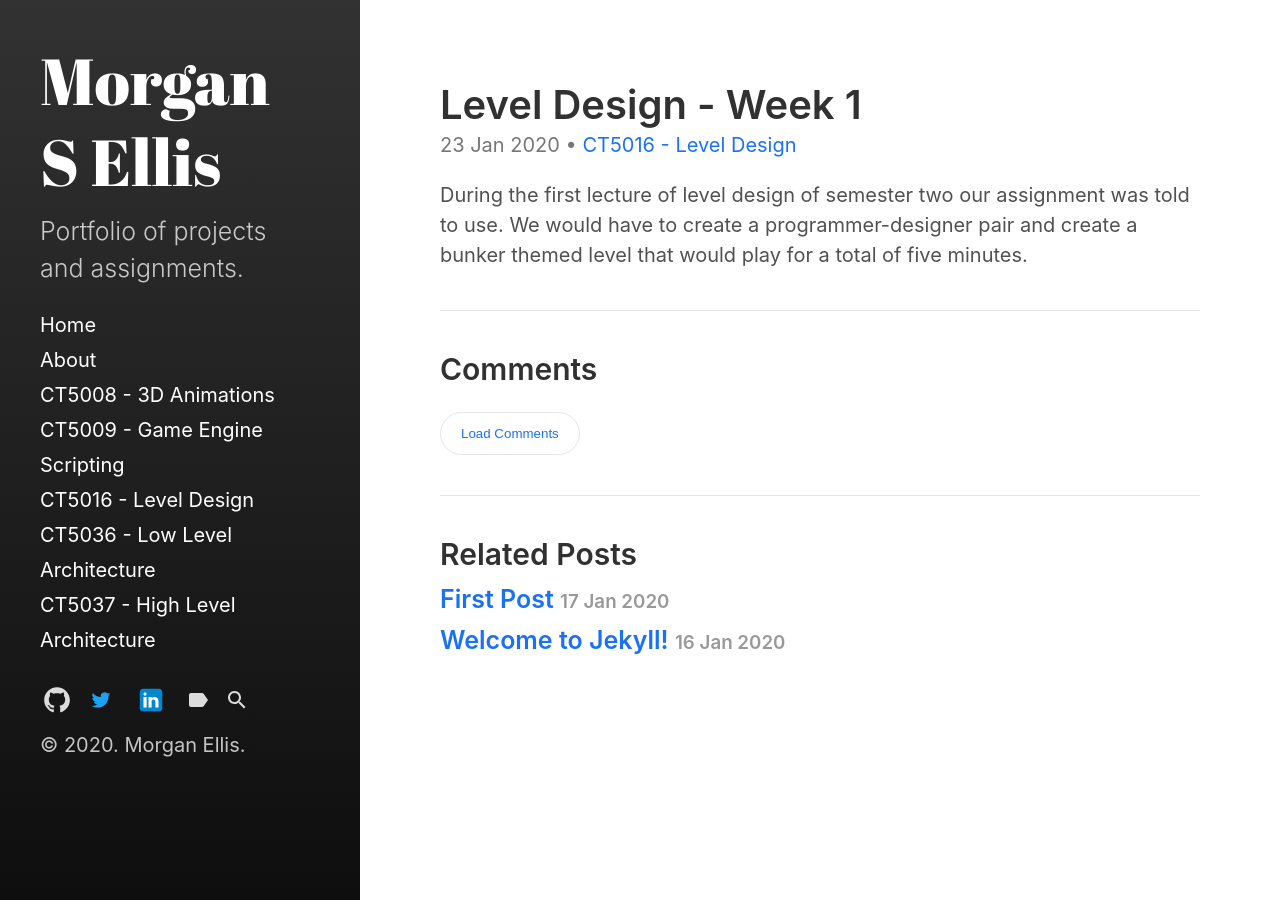
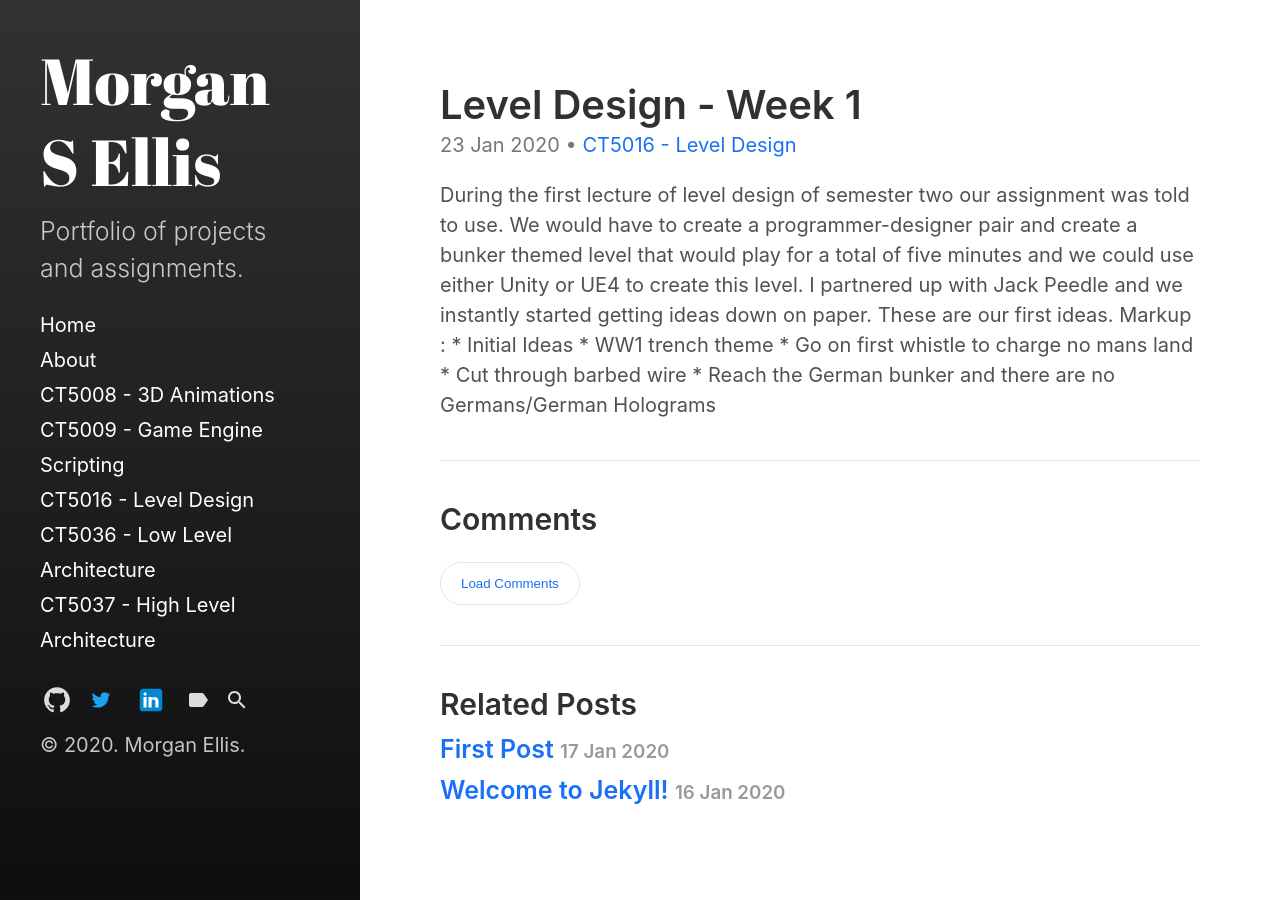
Before and after one commit to morgansellis/MorganSEllis.github.io, a Jekyll site: the page built from _posts/2020-01-23-Level-Design-Week-1.md, in a window 1280 px wide. Built offline with Jekyll 4.4.1, drawn with Linux system fonts in a browser that asks for light colours.

Commit message:
Update level design week 1 post

```diff
--- a/_posts/2020-01-23-Level-Design-Week-1.md
+++ b/_posts/2020-01-23-Level-Design-Week-1.md
@@ -7,4 +7,10 @@ tags:
 ---
 
 During the first lecture of level design of semester two our assignment was told to use. We would have to create a programmer-designer pair
-and create a bunker themed level that would play for a total of five minutes.
+and create a bunker themed level that would play for a total of five minutes and we could use either Unity or UE4 to create this level. I partnered up with Jack Peedle and we instantly started getting ideas down on paper. These are our first
+ideas.
+Markup : * Initial Ideas
+             * WW1 trench theme
+             * Go on first whistle to charge no mans land
+             * Cut through barbed wire
+             * Reach the German bunker and there are no Germans/German Holograms
```
